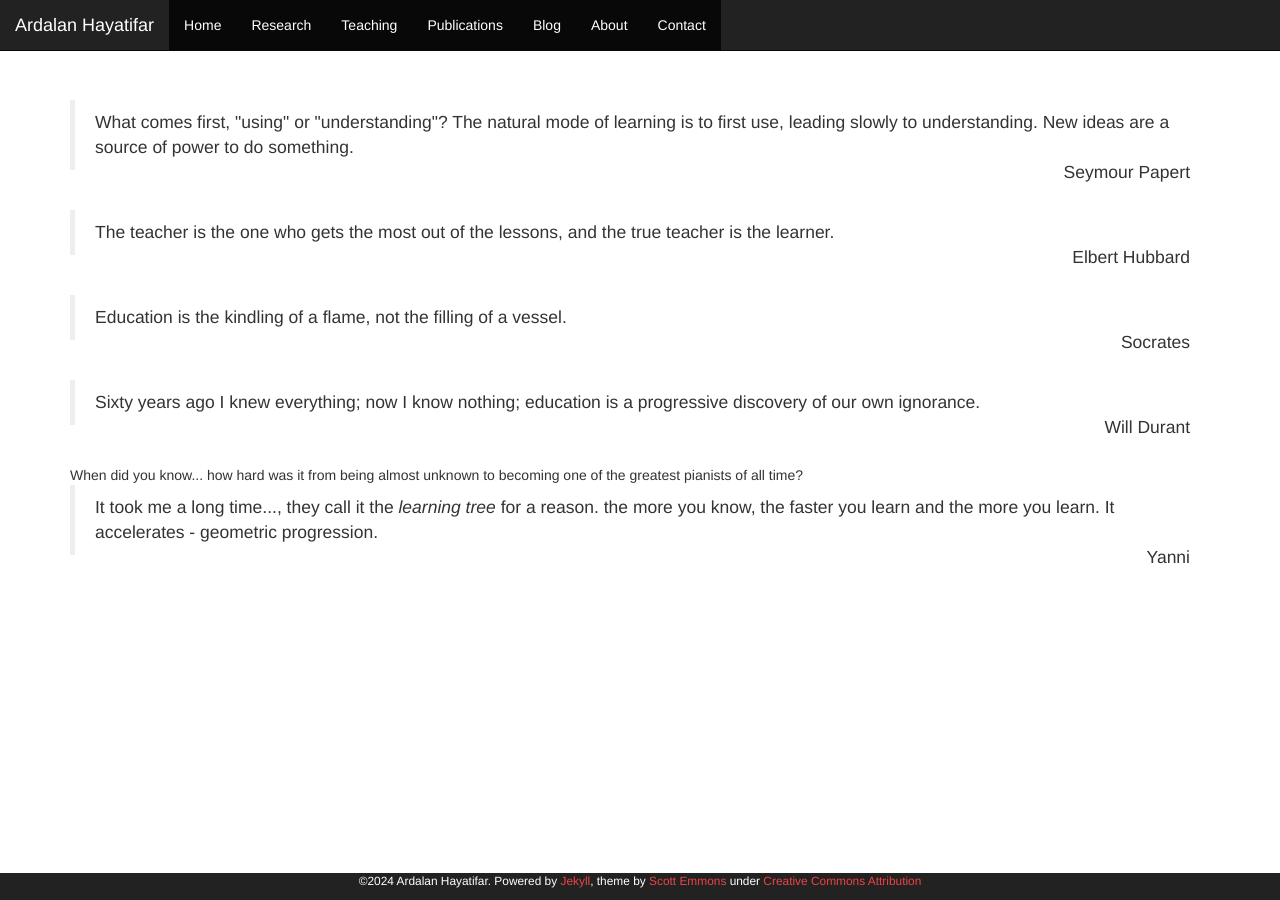
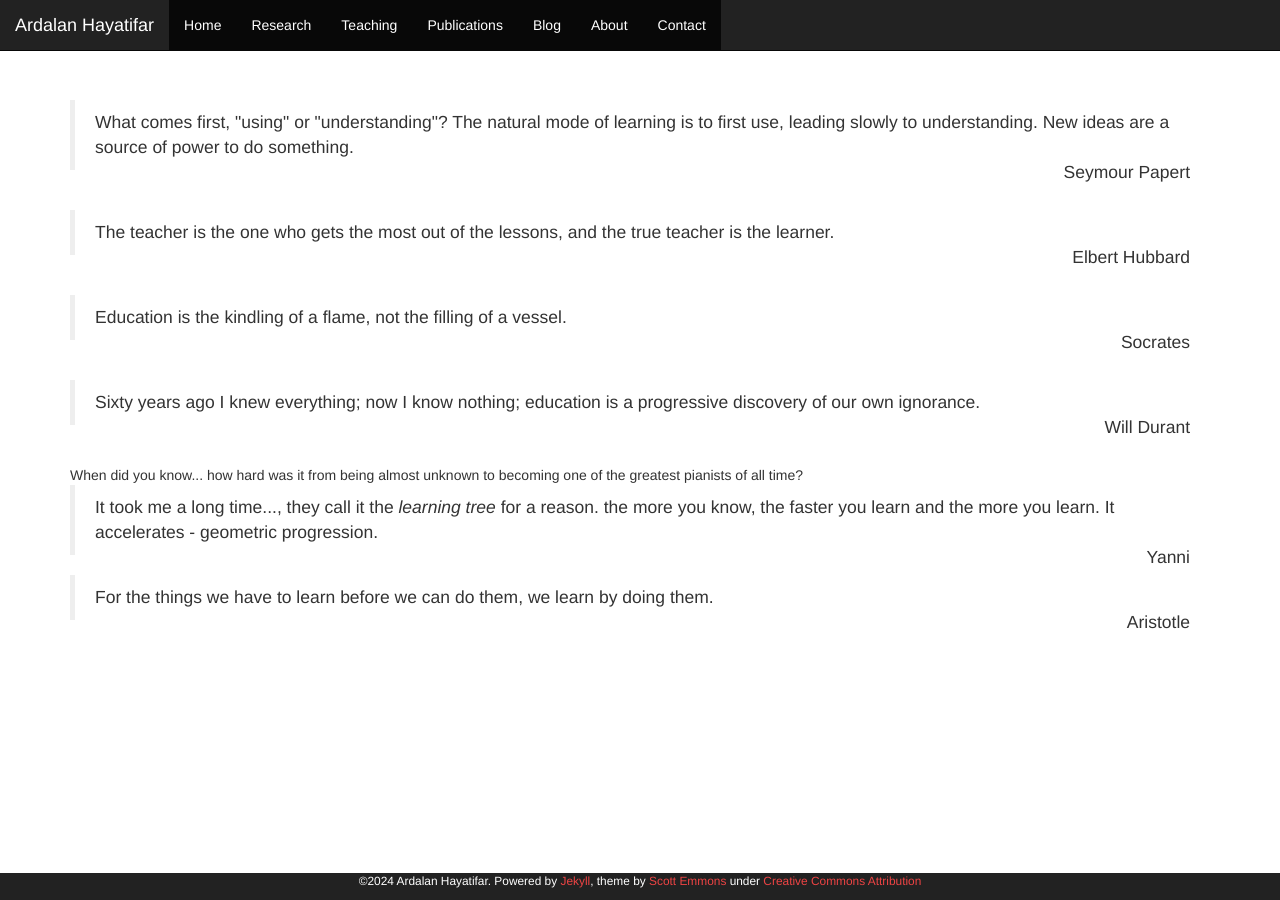
Before and after one commit to Ardalanhayatifar/ardalanhayatifar.github.io, a Jekyll site: the page built from teaching/quotes.md, in a window 1280 px wide. Built offline with Jekyll 4.4.1, drawn with Linux system fonts in a browser that asks for light colours.

Commit message:
Update quotes.md

```diff
--- a/teaching/quotes.md
+++ b/teaching/quotes.md
@@ -55,5 +55,10 @@ the <i>learning tree</i> for a reason. the more you know, the faster you learn a
 
 </blockquote>
 
+<blockquote>For the things we have to learn before we can do them, we learn by doing them.
+
+          <br> <span style="float:right;">Aristotle</span>
+
+</blockquote>
 
 </div>
```
